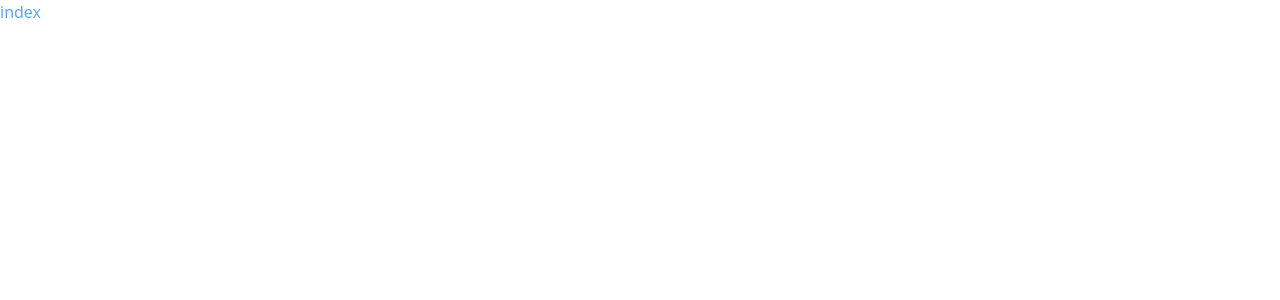
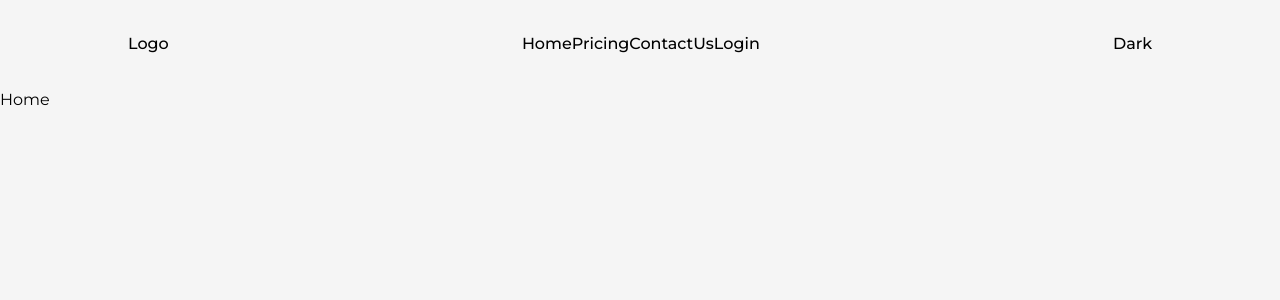
Before and after one commit to shivaay108/Frontend-content-watchdog, a Next.js app: page / in a window 1280 px wide. Shown: the top 300 px of the page. Built offline with nearby package versions, Linux system fonts and the light colour scheme.

Commit message:
Nav-Section

```diff
--- a/pages/_app.js
+++ b/pages/_app.js
@@ -1,5 +1,23 @@
 import '@/styles/globals.css'
+import {Montserrat} from "next/font/google"
+import Head from 'next/head'
+import NavBar from './components/NavBar'
 
+const montserrat=Montserrat({
+  subsets: ["latin"],
+  variable: "--font-mont"
+})
 export default function App({ Component, pageProps }) {
-  return <Component {...pageProps} />
+  return (
+    <>
+    <Head>
+      <meta name="viewport" content="width=device-width, initial-scale=1"/>
+        <link rel="icon" href="/favicon.ico"/>
+    </Head>
+    <main className={`${montserrat.variable} font-mont bg-light w-full min-h-screen`}>
+      <NavBar/>
+      <Component {...pageProps} />
+    </main>
+    </>
+  )
 }
--- /dev/null
+++ b/pages/components/Logo.js
@@ -0,0 +1,11 @@
+import React from 'react'
+
+const Logo = () => {
+  return (
+    <div>
+
+    </div>
+  )
+}
+
+export default Logo
--- a/pages/components/Navbar.js
+++ b/pages/components/Navbar.js
@@ -1,5 +1,21 @@
-const Navbar = () => {
+import Link from "next/link";
+import React from "react";
 
-}
+const NavBar = () => {
+  return (
+    <header className="w-full px-32 py-8 font-medium flex items-center justify-between">
+      <h2>Logo</h2>
+      <nav>
+        <Link href="/">Home</Link>
+        <Link href="/">Pricing</Link>
+        <Link href="/">ContactUs</Link>
+        <Link href="/">Login</Link>
+      </nav>
+      <nav>
+        <Link href="/">Dark</Link>
+      </nav>
+    </header>
+  );
+};
 
-export default Navbar;
+export default NavBar;
--- a/pages/index.js
+++ b/pages/index.js
@@ -1,7 +1,17 @@
-const index = () => {
+import Head from 'next/head'
+
+export default function Home() {
   return (
-    <div className="text text-blue-400">index</div>
+
+    <>
+      <Head>
+        <title>Content-WatchDog</title>
+        <meta name="description" content="Generated by create next app"/>
+      </Head>
+      <main >
+        Home
+      </main>
+
+    </>
   )
 }
-
-export default index
--- a/tailwind.config.js
+++ b/tailwind.config.js
@@ -1,13 +1,28 @@
 /** @type {import('tailwindcss').Config} */
+
+const { fontFamily } = require("tailwindcss/defaultTheme");
+
 module.exports = {
-  content: [ "./app/**/*.{js,ts,jsx,tsx,mdx}",
-  "./pages/**/*.{js,ts,jsx,tsx,mdx}",
-  "./components/**/*.{js,ts,jsx,tsx,mdx}",
+  content: [
+    "./app/**/*.{js,ts,jsx,tsx,mdx}",
+    "./pages/**/*.{js,ts,jsx,tsx,mdx}",
+    "./components/**/*.{js,ts,jsx,tsx,mdx}",
 
-  // Or if using `src` directory:
-  "./src/**/*.{js,ts,jsx,tsx,mdx}"],
+    // Or if using `src` directory:
+    "./src/**/*.{js,ts,jsx,tsx,mdx}",
+  ],
   theme: {
-    extend: {},
+    extend: {
+      fontFamily: {
+        mont: ["var(--font-mont)", ...fontFamily.sans],
+      },
+      colors:{
+        dark: "#1b1b1b",
+        light: "#f5f5f5",
+        primary: "#B63E96", // 240,86,199
+        primaryDark: "#58E6D9", // 80,230,217
+      }
+    },
   },
   plugins: [],
-}
+};
```
